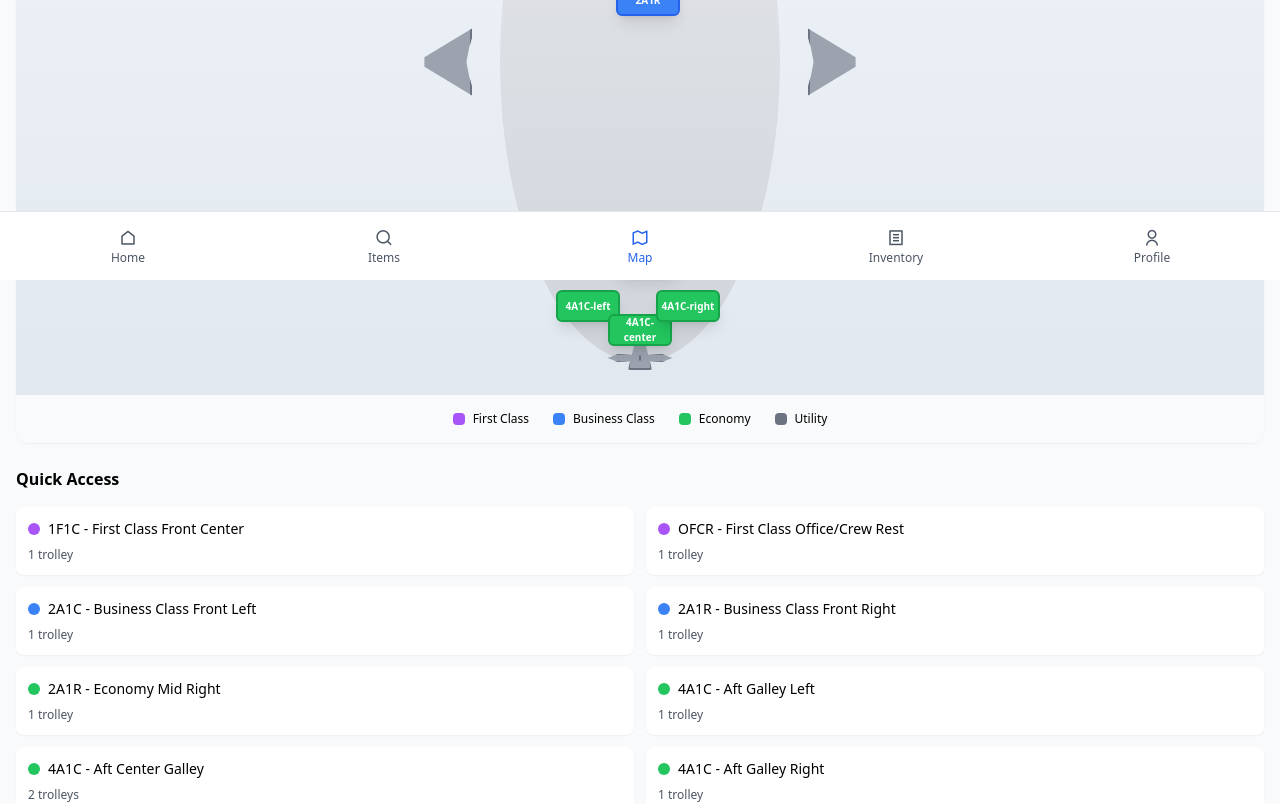
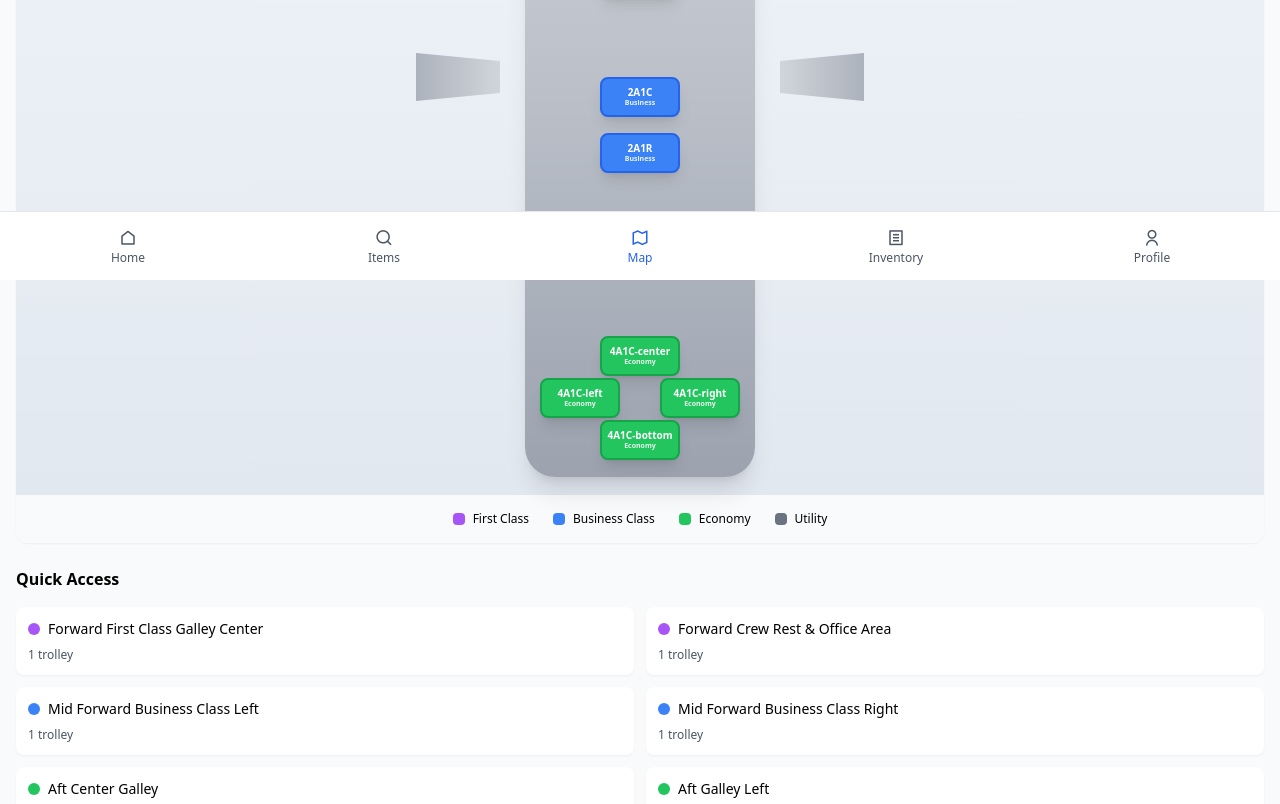
Before and after one commit to dieggoooo/project-1-V2, a Next.js app: page /galley in a window 1280 px wide. Shown: the part 520-1324 px from the top of the page. Built offline with nearby package versions, Linux system fonts and the light colour scheme.

Commit message:
feat: update galley positions and names for improved accuracy and clarity

```diff
--- a/app/galley/page.tsx
+++ b/app/galley/page.tsx
@@ -13,12 +13,12 @@ function GalleyMapContent() {
   const [selectedTrolley, setSelectedTrolley] = useState<any>(null);
   const [viewMode, setViewMode] = useState('front');
 
-  // All 8 galleys positioned to match the aircraft diagram
+  // All 8 galleys positioned exactly like your image
   const galleys = {
     '1F1C': {
       id: '1F1C',
-      name: '1F1C - First Class Front Center',
-      position: { top: '8%', left: '50%', transform: 'translateX(-50%)' },
+      name: 'Forward First Class Galley Center',
+      position: { top: '20%', left: '50%', transform: 'translateX(-50%)' },
       type: 'First Class',
       configuration: {
         // Grid layout based on the image - 4 columns, multiple rows
@@ -97,8 +97,8 @@ function GalleyMapContent() {
     },
     'OFCR': {
       id: 'OFCR',
-      name: 'OFCR - First Class Office/Crew Rest',
-      position: { top: '15%', left: '50%', transform: 'translateX(-50%)' },
+      name: 'Forward Crew Rest & Office Area',
+      position: { top: '28%', left: '50%', transform: 'translateX(-50%)' },
       type: 'First Class',
       configuration: {
         positions: [
@@ -133,8 +133,8 @@ function GalleyMapContent() {
     },
     '2A1C': {
       id: '2A1C',
-      name: '2A1C - Business Class Front Left',
-      position: { top: '30%', left: '45%'  },
+      name: 'Mid Forward Business Class Left',
+      position: { top: '45%', left: '50%', transform: 'translateX(-50%)' },
       type: 'Business Class',
       configuration: {
         positions: [
@@ -197,8 +197,8 @@ function GalleyMapContent() {
     },
     '2A1R': {
       id: '2A1R',
-      name: '2A1R - Business Class Front Right',
-      position: { top: '37%', right: '40%' },
+      name: 'Mid Forward Business Class Right',
+      position: { top: '53%', left: '50%', transform: 'translateX(-50%)' },
       type: 'Business Class',
       trolleys: [
         {
@@ -217,79 +217,10 @@ function GalleyMapContent() {
       ]
     },
     '2A1R-rear': {
-      id: '2A1R-rear',
-      name: '2A1R - Economy Mid Right',
-      position: { top: '83%', left: '44%', transform: 'translateY(-50%)' },
+      id: '4A1C-center',
+      name: 'Aft Center Galley',
+      position: { top: '82%', left: '50%', transform: 'translateX(-50%)' },
       type: 'Economy',
-      configuration: {
-        positions: [
-          // Row 0 - Top row (4 boxes)
-          { id: '4F1C13', code: 'Pos 4F1C13 CAJA STD', type: 'standard', category: 'miscellaneous', size: 'medium',
-            contents: ['2x Misc para Café y Té'], row: 0, col: 0 },
-          { id: '4F1C14F', code: 'Pos 4F1C14F CAJA STD', type: 'standard', category: 'empty', size: 'medium',
-            contents: [], row: 0, col: 1 },
-          { id: '4F1C15F', code: 'Pos 4F1C15F CAJA STD', type: 'standard', category: 'empty', size: 'medium',
-            contents: [], row: 0, col: 2 },
-          { id: '4F1C18', code: 'Pos 4F1C18 CAJA STD', type: 'standard', category: 'miscellaneous', size: 'medium',
-            contents: ['1x Sobrecargos'], row: 0, col: 3 },
-
-          // Row 1 - Second row (smaller boxes on right)
-          { id: '4F1C14R', code: 'Pos 4F1C14R CAJA STD', type: 'standard', category: 'empty', size: 'medium',
-            contents: [], row: 1, col: 1 },
-          { id: '4F1C15R', code: 'Pos 4F1C15R CAJA STD', type: 'standard', category: 'empty', size: 'medium',
-            contents: [], row: 1, col: 2 },
-
-          // Row 2 - Third row (4 boxes)
-          { id: '4F1C05F', code: 'Pos 4F1C05F CAJA STD', type: 'standard', category: 'liquids', size: 'medium',
-            contents: ['Nal', '2x Electrolit'], row: 2, col: 0 },
-          { id: '4F1C07', code: 'Pos 4F1C07 CAJA STD', type: 'standard', category: 'otros', size: 'medium',
-            contents: ['Audífonos Turista', '1x Kit Gel Sanitizante Sachet'], row: 2, col: 1 },
-          { id: '4F1C09', code: 'Pos 4F1C09 CAJA STD', type: 'standard', category: 'otros', size: 'medium',
-            contents: ['Audífonos Turista', '1x Kit Gel Sanitizante Sachet'], row: 2, col: 2 },
-          { id: '4F1C11F', code: 'Pos 4F1C11F CAJA STD', type: 'standard', category: 'bar', size: 'medium',
-            contents: ['2x TARMAC DELAY USA / CAN obligatorio'], row: 2, col: 3 },
-
-          // Row 3 - Fourth row (4 boxes)
-          { id: '4F1C05R', code: 'Pos 4F1C05R CAJA STD', type: 'standard', category: 'liquids', size: 'medium',
-            contents: ['3x Agua 1.5L'], row: 3, col: 0 },
-          { id: '4F1C08', code: 'Pos 4F1C08 CAJA STD', type: 'standard', category: 'empty', size: 'medium',
-            contents: [], row: 3, col: 1 },
-          { id: '4F1C10', code: 'Pos 4F1C10 CAJA STD', type: 'standard', category: 'empty', size: 'medium',
-            contents: [], row: 3, col: 2 },
-          { id: '4F1C11R', code: 'Pos 4F1C11R CAJA STD', type: 'standard', category: 'bar', size: 'medium',
-            contents: ['2x TARMAC DELAY USA / CAN obligatorio'], row: 3, col: 3 },
-
-          // Row 4 - Fifth row (4 boxes)
-          { id: '4F1C06F', code: 'Pos 4F1C06F CAJA STD', type: 'standard', category: 'liquids', size: 'medium',
-            contents: ['1x Cerveza Fría Turista'], row: 4, col: 0 },
-          { id: '4F1C08_2', code: 'Pos 4F1C08 CAJA STD', type: 'standard', category: 'liquids', size: 'medium',
-            contents: ['1x Cerveza Fría Turista'], row: 4, col: 1 },
-          { id: '4F1C10_2', code: 'Pos 4F1C10 CAJA STD', type: 'standard', category: 'liquids', size: 'medium',
-            contents: ['1x Cerveza Fría Turista'], row: 4, col: 2 },
-          { id: '4F1C12F', code: 'Pos 4F1C12F CAJA STD', type: 'standard', category: 'miscellaneous', size: 'medium',
-            contents: ['150x Vaso Plástico', '150x Vaso Térmico'], row: 4, col: 3 },
-
-          // Row 5 - Sixth row (4 boxes)
-          { id: '4F1C06R', code: 'Pos 4F1C06R CAJA STD', type: 'standard', category: 'liquids', size: 'medium',
-            contents: ['1x Cerveza Fría Turista'], row: 5, col: 0 },
-          { id: '4F1C08_3', code: 'Pos 4F1C08 CAJA STD', type: 'standard', category: 'liquids', size: 'medium',
-            contents: ['1x Cerveza Fría Turista'], row: 5, col: 1 },
-          { id: '4F1C10_3', code: 'Pos 4F1C10 CAJA STD', type: 'standard', category: 'liquids', size: 'medium',
-            contents: ['1x Cerveza Fría Turista'], row: 5, col: 2 },
-          { id: '4F1C12R', code: 'Pos 4F1C12R CAJA STD', type: 'standard', category: 'liquids', size: 'medium',
-            contents: ['1x Agua Quina (Solo aborda MEX)'], row: 5, col: 3 },
-
-          // Row 6 - Bottom row with carts and waste (4 positions)
-          { id: '4F1C01', code: 'Pos 4F1C01 Carro 1/1', type: 'cart', category: 'empty', size: 'large',
-            contents: [], row: 6, col: 0 },
-          { id: '4F1C02', code: 'Pos 4F1C02 Carro 1/1', type: 'cart', category: 'empty', size: 'large',
-            contents: [], row: 6, col: 1 },
-          { id: '4F1C03', code: 'Pos 4F1C03 Carro 1/1', type: 'cart', category: 'empty', size: 'large',
-            contents: [], row: 6, col: 2 },
-          { id: '4F1C04', code: 'Pos 4F1C04 WASTE', type: 'waste', category: 'empty', size: 'large',
-            contents: ['Contenedor de Basura'], row: 6, col: 3 }
-        ]
-      },
       trolleys: [
         {
           id: '2A1R-T1',
@@ -308,8 +239,8 @@ function GalleyMapContent() {
     },
     '4A1C-left': {
       id: '4A1C-left',
-      name: '4A1C - Aft Galley Left',
-      position: { top: '88%', left: '37%', transform: 'translateX(-50%)' },
+      name: 'Aft Galley Left',
+      position: { top: '88%', left: '35%', transform: 'translateX(-50%)' },
       type: 'Economy',
       trolleys: [
         {
@@ -328,9 +259,9 @@ function GalleyMapContent() {
       ]
     },
     '4A1C-center': {
-      id: '4A1C-center',
-      name: '4A1C - Aft Center Galley',
-      position: { top: '92%', left: '50%', transform: 'translateX(-50%)' },
+      id: '4A1C-right',
+      name: 'Aft Galley Right',
+      position: { top: '88%', right: '35%', transform: 'translateX(50%)' },
       type: 'Economy',
       trolleys: [
         {
@@ -362,9 +293,9 @@ function GalleyMapContent() {
       ]
     },
     '4A1C-right': {
-      id: '4A1C-right',
-      name: '4A1C - Aft Galley Right',
-      position: { top: '88%', right: '30%' },
+      id: '4A1C-bottom',
+      name: 'Aft Bottom Galley',
+      position: { top: '94%', left: '50%', transform: 'translateX(-50%)' },
       type: 'Economy',
       trolleys: [
         {
@@ -416,9 +347,9 @@ function GalleyMapContent() {
 
   const getPositionSize = (size: string) => {
     switch (size) {
-      case 'small': return 'h-16';      // Half-size (4rem = 64px)
-      case 'medium': return 'h-20';     // Medium (5rem = 80px)
-      case 'large': return 'h-32';      // Full-size (8rem = 128px) - exactly 2x half-size
+      case 'small': return 'h-16';
+      case 'medium': return 'h-20';
+      case 'large': return 'h-32';
       default: return 'h-20';
     }
   };
@@ -687,81 +618,67 @@ function GalleyMapContent() {
               <p className="text-sm text-gray-600">Complete galley overview</p>
             </div>
 
-            {/* Simplified Aircraft Body with Fixed Dimensions */}
+            {/* Clean Aircraft Body matching your design with extended bottom */}
             <div className="relative bg-gradient-to-b from-slate-100 to-slate-200 flex justify-center items-center py-8">
               {/* Fixed-size aircraft container */}
-              <div className="relative" style={{ width: '400px', height: '600px' }}>
-                {/* Aircraft fuselage - skinnier airplane shape */}
-                <div className="absolute inset-0 bg-gradient-to-b from-gray-200 to-gray-300 border-4 border-gray-400 shadow-lg"
+              <div className="relative" style={{ width: '400px', height: '700px' }}>
+                {/* Main aircraft fuselage - extended to cover all galleys */}
+                <div className="absolute bg-gray-300 shadow-xl"
                      style={{
-                       borderRadius: '200px 200px 50px 50px',
-                       clipPath: 'ellipse(35% 50% at 50% 50%)'
+                       width: '230px',
+                       height: '675px',
+                       left: '50%',
+                       top: '40px',
+                       transform: 'translateX(-50%)',
+                       borderRadius: '100px 100px 30px 30px',
+                       background: 'linear-gradient(to bottom, #d1d5db, #9ca3af)'
                      }}>
                 </div>
 
-
-
-                {/* Aircraft wings - realistic airplane wing shape */}
-                <div className="absolute top-1/2 -left-6 transform -translate-y-1/2">
-                  <div className="w-14 h-24 bg-gray-400 border-2 border-gray-500"
-                       style={{
-                         clipPath: 'polygon(15% 45%, 100% 15%, 100% 25%, 95% 35%, 90% 50%, 95% 65%, 100% 75%, 100% 85%, 15% 55%)',
-                         borderRadius: '2px'
-                       }}>
-                  </div>
+                {/* Wings - realistic swept wings matching your image */}
+                <div className="absolute bg-gray-300 shadow-lg"
+                     style={{
+                       width: '120px',
+                       height: '80px',
+                       left: '-60px',
+                       top: '45%',
+                       transform: 'translateY(-50%)',
+                       clipPath: 'polygon(30% 20%, 100% 30%, 100% 70%, 30% 80%)',
+                       background: 'linear-gradient(to right, #9ca3af, #d1d5db)'
+                     }}>
                 </div>
-                <div className="absolute top-1/2 -right-6 transform -translate-y-1/2">
-                  <div className="w-14 h-24 bg-gray-400 border-2 border-gray-500"
-                       style={{
-                         clipPath: 'polygon(85% 45%, 0% 15%, 0% 25%, 5% 35%, 10% 50%, 5% 65%, 0% 75%, 0% 85%, 85% 55%)',
-                         borderRadius: '2px'
-                       }}>
-                  </div>
+                <div className="absolute bg-gray-300 shadow-lg"
+                     style={{
+                       width: '120px',
+                       height: '80px',
+                       right: '-60px',
+                       top: '45%',
+                       transform: 'translateY(-50%)',
+                       clipPath: 'polygon(70% 20%, 0% 30%, 0% 70%, 70% 80%)',
+                       background: 'linear-gradient(to left, #9ca3af, #d1d5db)'
+                     }}>
                 </div>
 
-                {/* Tail wings - vertical and horizontal stabilizers (elevators) */}
-                <div className="absolute bottom-0 left-1/2 transform -translate-x-1/2 translate-y-2">
-                  {/* Vertical stabilizer (tail fin) */}
-                  <div className="w-6 h-12 bg-gray-400 border-2 border-gray-500"
-                       style={{
-                         clipPath: 'polygon(50% 0%, 100% 100%, 0% 100%)',
-                         borderRadius: '2px'
-                       }}>
-                  </div>
-                  {/* Horizontal stabilizers (elevators) - more elevator-like shape */}
-                  <div className="absolute top-8 left-1/2 transform -translate-x-1/2">
-                    {/* Left elevator */}
-                    <div className="absolute -left-8 w-8 h-2 bg-gray-400 border border-gray-500"
-                         style={{
-                           clipPath: 'polygon(0% 50%, 30% 0%, 100% 20%, 100% 80%, 30% 100%)',
-                           borderRadius: '1px'
-                         }}>
-                    </div>
-                    {/* Right elevator */}
-                    <div className="absolute left-0 w-8 h-2 bg-gray-400 border border-gray-500"
-                         style={{
-                           clipPath: 'polygon(100% 50%, 70% 0%, 0% 20%, 0% 80%, 70% 100%)',
-                           borderRadius: '1px'
-                         }}>
+                {/* Galleys positioned with detailed labels */}
+                {Object.values(galleys).map((galley: any) => (
+                  <div key={galley.id} className="absolute" style={galley.position}>
+                    <button
+                      onClick={() => setSelectedGalley(galley.id)}
+                      className={`relative w-20 h-10 rounded-lg border-2 flex flex-col items-center justify-center text-[9px] font-bold transition-all transform hover:scale-110 shadow-lg ${
+                        getGalleyTypeColor(galley.type)
+                      }`}
+                    >
+                      <div className="text-[10px] font-extrabold leading-tight">{galley.id}</div>
+                      <div className="text-[7px] opacity-90 leading-tight">{galley.type.replace(' Class', '').replace(' ', '')}</div>
+                    </button>
+                    {/* Detailed label popup on hover */}
+                    <div className="absolute bottom-full left-1/2 transform -translate-x-1/2 mb-2 opacity-0 hover:opacity-100 transition-opacity pointer-events-none">
+                      <div className="bg-black text-white text-xs rounded-lg px-2 py-1 whitespace-nowrap">
+                        {galley.name}
+                      </div>
+                      <div className="w-2 h-2 bg-black transform rotate-45 absolute top-full left-1/2 -translate-x-1/2 -translate-y-1"></div>
                     </div>
                   </div>
-                </div>
-
-                {/* Nose indicator (small circle at front) */}
-                <div className="absolute top-2 left-1/2 w-3 h-3 bg-gray-500 rounded-full transform -translate-x-1/2"></div>
-
-                {/* Galleys positioned exactly as in the original */}
-                {Object.values(galleys).map((galley: any) => (
-                  <button
-                    key={galley.id}
-                    onClick={() => setSelectedGalley(galley.id)}
-                    className={`absolute w-16 h-8 rounded-md border-2 flex items-center justify-center text-[10px] font-bold transition-all transform hover:scale-110 shadow-lg ${
-                      getGalleyTypeColor(galley.type)
-                    }`}
-                    style={galley.position}
-                  >
-                    {galley.id}
-                  </button>
                 ))}
 
                 {/* Directional indicator */}
```
